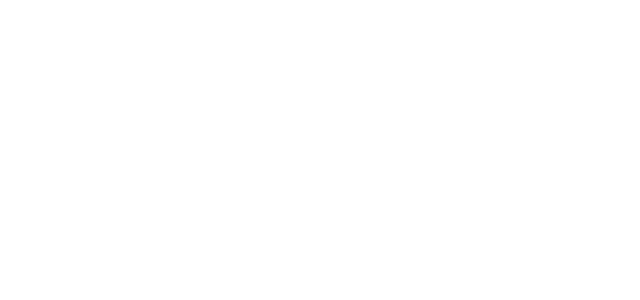
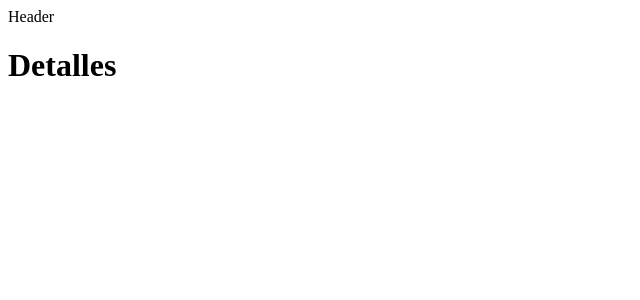
Before and after one commit to jprietor13/movie-db, a React (Create React App) app: page /details in a window 1280 px wide. Shown: the top 300 px of the page, without its empty margins (0-640 px from the left). Built offline with nearby package versions, Linux system fonts and the light colour scheme.

Commit message:
feat: Use react-router to details

```diff
--- /dev/null
+++ b/src/components/Details.jsx
@@ -0,0 +1,5 @@
+import React from "react";
+
+export const Details = () => {
+  return <h1>Detalles</h1>;
+};
--- a/src/components/Header.jsx
+++ b/src/components/Header.jsx
@@ -1,5 +1,5 @@
 import React from "react";
 
-export const Header = () => {
+export const Header = ({ children }) => {
   return <div>Header</div>;
 };
--- a/src/pages/Home.jsx
+++ b/src/components/Home.jsx
@@ -1,5 +1,6 @@
 import React from "react";
 import { useGetListMovies } from "../hooks/useGetListMovies";
+import { Link } from "react-router-dom";
 import { URL_IMAGE } from "../services/config";
 
 export const Home = () => {
@@ -9,7 +10,9 @@
       <h4 className="home-container__title">Home</h4>
       {data.map((item) => (
         <div className="home-container__item" key={item.id} idmovie={item.id}>
-          <img src={URL_IMAGE + item.poster_path} alt={item.title} />
+          <Link to="/details">
+            <img src={URL_IMAGE + item.poster_path} alt={item.title} />
+          </Link>
           <span className="home-container__item-title">{item.title}</span>
           <span className="home-container__item-date">{item.release_date}</span>
         </div>
--- a/src/router/App.jsx
+++ b/src/router/App.jsx
@@ -1,13 +1,17 @@
 import React from "react";
-import { BrowserRouter, Route } from "react-router-dom";
+import { BrowserRouter, Route, Switch } from "react-router-dom";
 import { Header } from "../components/Header";
-import { Home } from "../pages/Home";
+import { Home } from "../components/Home";
+import { Details } from "../components/Details";
 
 export const App = () => {
   return (
     <BrowserRouter>
-      <Route exact path="/" component={Header} />
-      <Route exact path="/" component={Home} />
+      <Header />
+      <Switch>
+        <Route exact path="/" component={Home} />
+        <Route exact path="/details" component={Details} />
+      </Switch>
     </BrowserRouter>
   );
 };
```
